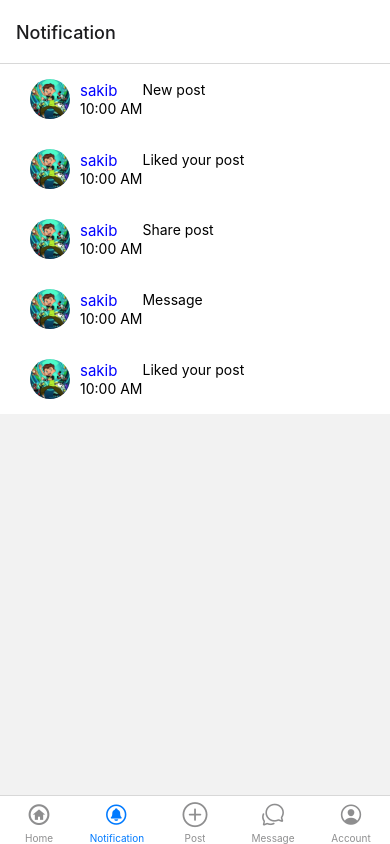
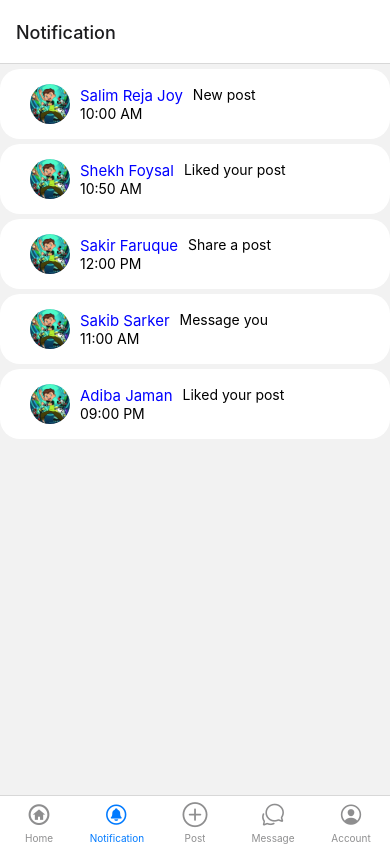
Before and after one commit to sakibsarker/Nikhoj-Mobile-Native-App, a React Native app: screen /Notification in a window 390 px wide. Built offline with nearby package versions, Linux system fonts and the light colour scheme.

Commit message:
chatting screen added and giftedchat package installed

```diff
--- a/package.json
+++ b/package.json
@@ -17,6 +17,7 @@
     "react": "18.0.0",
     "react-native": "0.69.0",
     "react-native-gesture-handler": "^2.8.0",
+    "react-native-gifted-chat": "^1.0.4",
     "react-native-rename": "^2.0.0",
     "react-native-safe-area-context": "^4.3.4",
     "react-native-screens": "^3.17.0",
--- a/src/components/Card.js
+++ b/src/components/Card.js
@@ -1,5 +1,6 @@
 import { View, Text,StyleSheet,Dimensions,Image, ScrollView } from 'react-native'
 import React from 'react'
+import Ionicons from 'react-native-vector-icons/Ionicons';
 
 const Card = () => {
 
@@ -9,6 +10,7 @@ const Card = () => {
       <View style={styles.cardContainer}>
       <Image style={styles.imageStyle} source={require('../Images/salam.jpg')} />
       <Text>One Post Card</Text>
+      <Ionicons name='location-sharp' color="#777777" size={25}/>
       </View>
     </View>
     <View style={styles.ViewAlien}>
--- a/src/screen/Chat.js
+++ b/src/screen/Chat.js
@@ -1,11 +1,36 @@
 import { View, Text } from 'react-native'
-import React from 'react'
+import React,{useState,useCallback,useEffect} from 'react'
+import { GiftedChat } from 'react-native-gifted-chat'
 
 const Chat = () => {
+  const [messages, setMessages] = useState([]);
+
+  useEffect(() => {
+    setMessages([
+      {
+        _id: 1,
+        text: 'Hello developer',
+        createdAt: new Date(),
+        user: {
+          _id: 2,
+          name: 'React Native',
+          avatar: 'https://placeimg.com/140/140/any',
+        },
+      },
+    ])
+  }, [])
+
+  const onSend = useCallback((messages = []) => {
+    setMessages(previousMessages => GiftedChat.append(previousMessages, messages))
+  }, [])
   return (
-    <View>
-      <Text>Chat</Text>
-    </View>
+    <GiftedChat
+    messages={messages}
+    onSend={messages => onSend(messages)}
+    user={{
+      _id: 1,
+    }}
+  />
   )
 }
 
--- a/src/screen/Notification.js
+++ b/src/screen/Notification.js
@@ -8,7 +8,7 @@ const Notification = () => {
     post_title:'Hello Sakib',
     postimage:'https://cdn5.vectorstock.com/i/1000x1000/00/69/man-profile-cartoon-vector-19490069.jpg',
     post_city:'Dhaka',
-    username:'sakib',
+    username:'Salim Reja Joy',
     notification:'New post',
     time:'10:00 AM'
   },
@@ -17,36 +17,36 @@ const Notification = () => {
     post_title:'Who are you Sakib',
     postimage:'https://cdn5.vectorstock.com/i/1000x1000/00/69/man-profile-cartoon-vector-19490069.jpg',
     post_city:'Dhaka',
-    username:'sakib',
+    username:'Shekh Foysal',
     notification:'Liked your post',
-    time:'10:00 AM'
+    time:'10:50 AM'
   },
   {
     id:58,
     post_title:'Do you know me Sakib',
     postimage:'https://cdn5.vectorstock.com/i/1000x1000/00/69/man-profile-cartoon-vector-19490069.jpg',
     post_city:'Dhaka',
-    username:'sakib',
-    notification:'Share post',
-    time:'10:00 AM'
+    username:'Sakir Faruque',
+    notification:'Share a post',
+    time:'12:00 PM'
   },
   {
     id:58,
     post_title:'Do you know me Sakib',
     postimage:'https://cdn5.vectorstock.com/i/1000x1000/00/69/man-profile-cartoon-vector-19490069.jpg',
     post_city:'Dhaka',
-    username:'sakib',
-    notification:'Message',
-    time:'10:00 AM'
+    username:'Sakib Sarker',
+    notification:'Message you',
+    time:'11:00 AM'
   },
   {
     id:58,
     post_title:'Do you know me Sakib',
     postimage:'https://cdn5.vectorstock.com/i/1000x1000/00/69/man-profile-cartoon-vector-19490069.jpg',
     post_city:'Dhaka',
-    username:'sakib',
+    username:'Adiba Jaman',
     notification:'Liked your post',
-    time:'10:00 AM'
+    time:'09:00 PM'
   },
 
 ]
@@ -67,7 +67,7 @@ const Notification = () => {
                 <Text style={{color:'black'}}>{item.time}</Text>
                 </View>
                 <View>
-                  <Text style={{color:'black'}}>{item.notification}</Text>
+                  <Text style={{color:'black',marginLeft:10}}>{item.notification}</Text>
                 </View>
 
               </View>
@@ -90,7 +90,9 @@ const styles=StyleSheet.create({
     padding:15,
     backgroundColor:'white',
     flexDirection:'row',
-    alignItems:'center'
+    alignItems:'center',
+    marginTop:5,
+    borderRadius:20,
   },
   Headerleft:{
     width:'100%',
@@ -100,7 +102,6 @@ const styles=StyleSheet.create({
   HeaderleftView:{
     width:40,
     height:40,
-    borderRadius:48/2,
     marginLeft:15,
   }
 })
--- a/src/screen/Sms.js
+++ b/src/screen/Sms.js
@@ -1,4 +1,4 @@
-import { View, Text,Button,StyleSheet,FlatList,Image } from 'react-native'
+import { View, Text,StyleSheet,FlatList,Image,TouchableOpacity } from 'react-native'
 import React from 'react'
 
 const Messages = [
@@ -52,7 +52,7 @@ const Sms = ({navigation}) => {
       data={Messages}
       keyExtractor={item=>item.id}
       renderItem={({item})=>(
-        <View style={styles.container}>
+        <TouchableOpacity onPress={()=>navigation.navigate('Chat')}>
           <View style={{width:'100%'}}>
             <View style={{flexDirection:'row',justifyContent:'space-between'}}>
               <View style={{height:50,width:50}}>
@@ -60,14 +60,14 @@ const Sms = ({navigation}) => {
               </View>
               <View style={styles.textSection}>
                 <View style={styles.userInfo}>
-                 <Text style={styles.Textusername}>{item.userName}</Text>
+                 <Text onPress={()=>navigation.navigate('Chat')} style={styles.Textusername}>{item.userName}</Text>
                  <Text style={styles.postTime}>{item.messageTime}</Text>
                 </View>
                 <Text style={styles.SmsText}>{item.messageText}</Text>
               </View>
             </View>
-          </View>
         </View>
+        </TouchableOpacity>
       )
     }
       />
@@ -110,7 +110,8 @@ const styles=StyleSheet.create({
   },
   Textusername:{
     fontSize:14,
-    fontWeight:'bold'
+    fontWeight:'bold',
+
 
   },
   postTime:{
```
Also changed, not shown: 1 other file (tests, documents, lock files or other folders).
